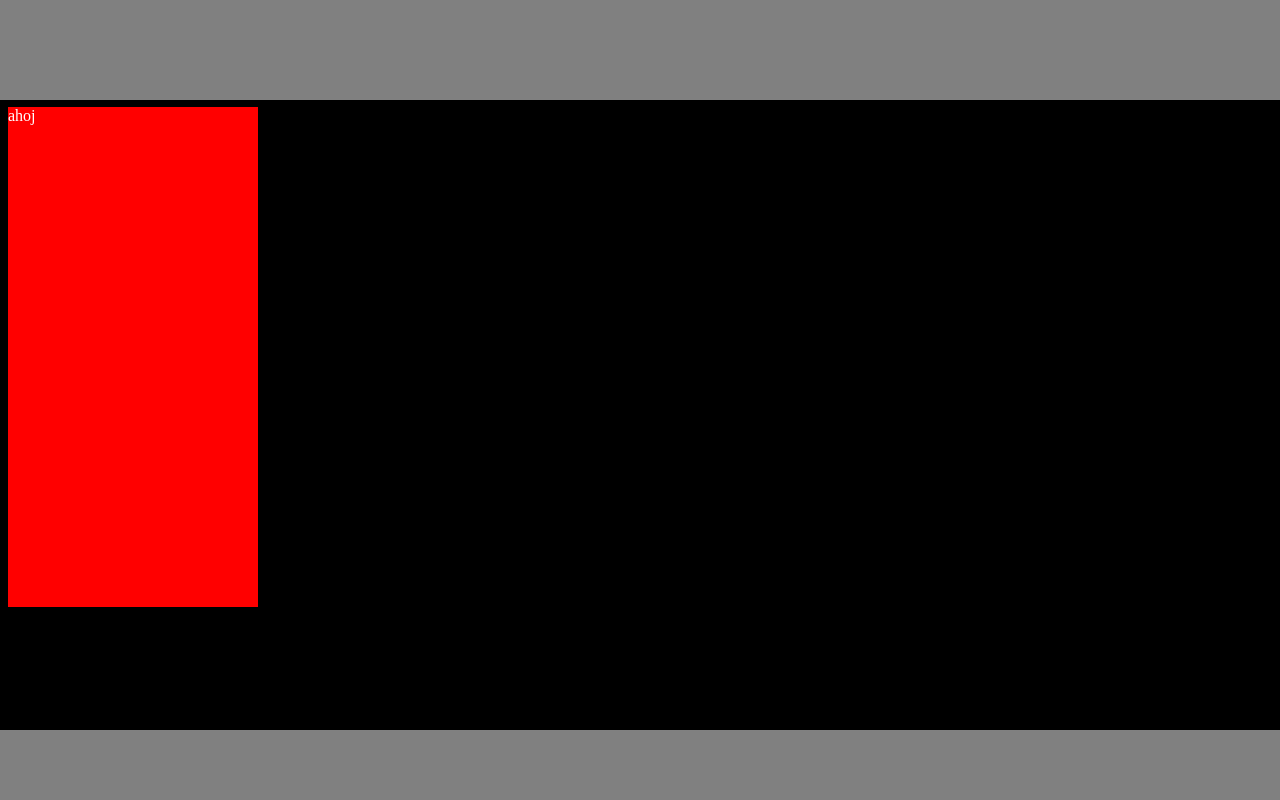
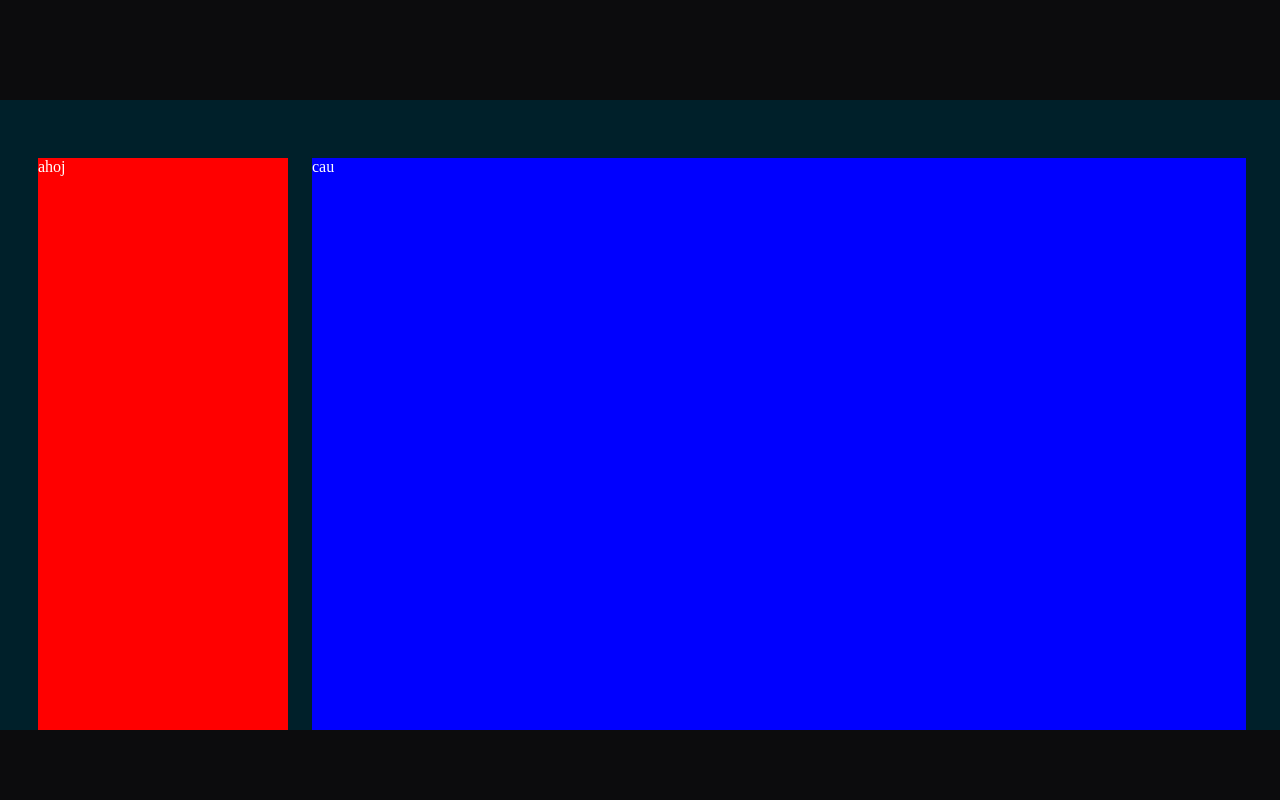
Before and after one commit to CodeCraft-ZAIT-Academy/Futbalove-Zapasy---Martin-Fric, a plain HTML site: page index.html in a window 1280 px wide. Shown: the top 800 px of the page. Drawn offline with Linux system fonts and the light colour scheme.

Commit message:
Nekompletný layout

```diff
--- a/index.html
+++ b/index.html
@@ -10,7 +10,7 @@
     <header class="header"></header>
     <footer class="footer"></footer>
     <div class="sidebar">ahoj</div>
-    <div class="main-container"></div>
+    <div class="main-container">cau</div>
 
 </body>
 </html>
--- a/style.css
+++ b/style.css
@@ -1,11 +1,12 @@
 body {
-    background-color: black;
+    background-color: #00202A;
+    z-index: 0;
     height: 3000px;
     color: white;
 }
 
 .header {
-    background-color: grey;
+    background-color: #0C0C0D;
     position: fixed;
     left: 0;
     top: 0;
@@ -15,7 +16,7 @@ body {
 }
 
 .footer {
-    background-color: grey;
+    background-color: #0C0C0D;
     position: fixed;
     bottom: 0;
     left: 0;
@@ -30,11 +31,20 @@ body {
     position: relative;
     z-index: 1;
     width: 250px;
-    height: 500px;
-    top: 99px;
+    height: 800px;
+    top: 150px;
+    left: 30px;
+    display: inline-block;
 }
 
 .main-container {
     background-color: blue;
-    position: ;
+    position: relative;
+    z-index: 1;
+    width: calc(100% - 330px);
+    height: 800px;
+    top: 150px;
+    left: 50px;
+    right: 30px;
+    display: inline-block;
 }
```
